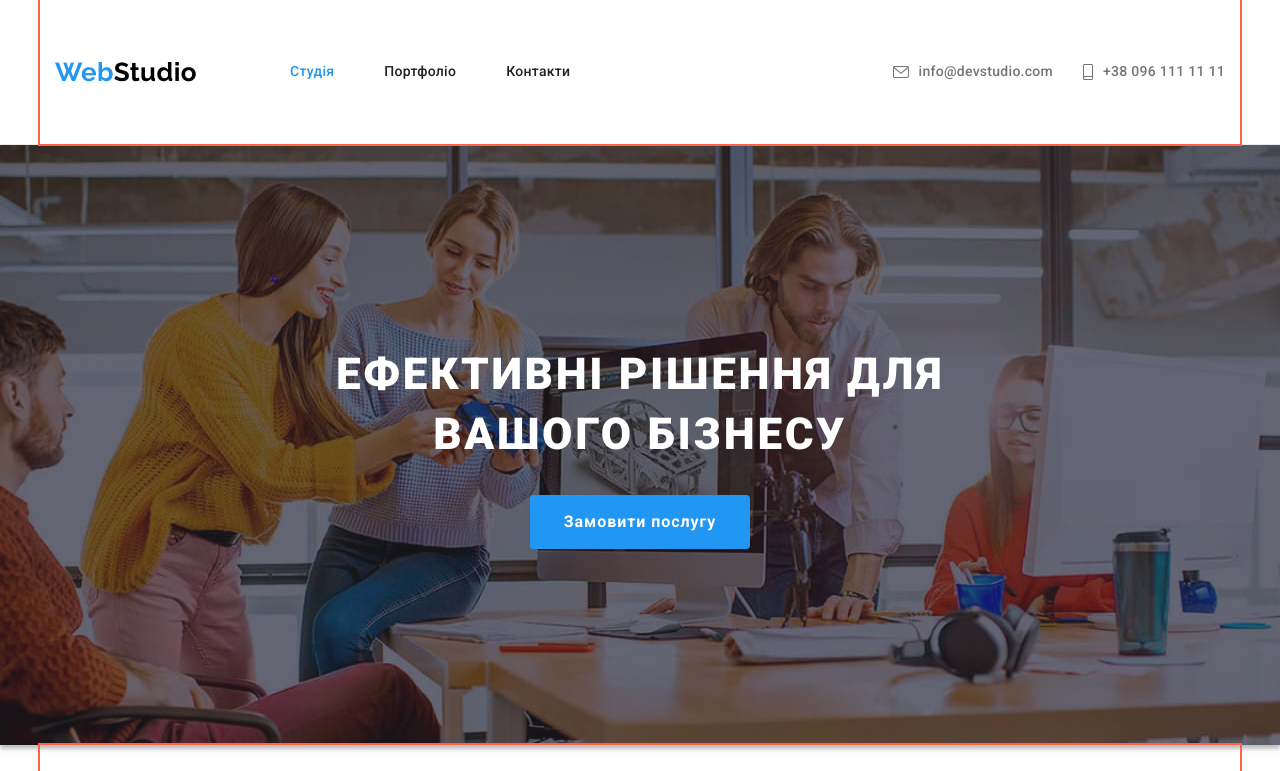
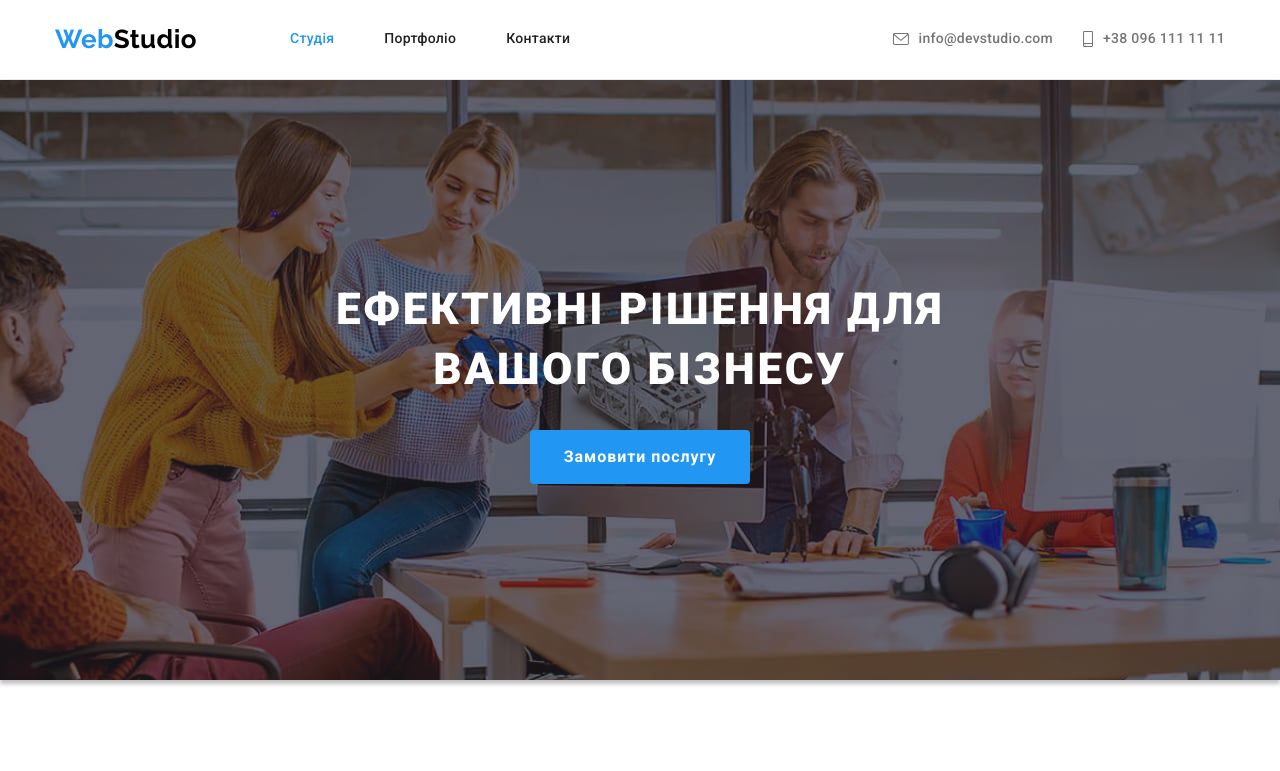
Before and after one commit to OlenaMykhalko/webstudio, a plain HTML site: page index.html in a window 1280 px wide. Shown: the top 771 px of the page. Drawn offline with nearby package versions, Linux system fonts and the light colour scheme.

Commit message:
Прибрано outline відкориговано падінги в хедері

```diff
--- a/css/styles.css
+++ b/css/styles.css
@@ -56,12 +56,13 @@ a {
   width: 1200px;
   padding-left: 15px;
   padding-right: 15px;
-  outline: 2px solid tomato;
+  /* outline: 2px solid tomato; */
 }
 
 /* --Header-----------------*/
 .site-header {
   border-bottom: 1px solid #ececec;
+  padding: 24px 0;
 }
 .main-nav {
   display: flex;
@@ -101,9 +102,6 @@ a {
 
 .site-nav .link {
   display: block;
-  padding-top: 32px;
-  padding-bottom: 32px;
-
   color: var(--title-text-color);
   font-weight: 500;
   font-size: 14px;
@@ -130,8 +128,6 @@ a {
 }
 .site-contacts .link {
   display: flex;
-  padding-top: 32px;
-  padding-bottom: 32px;
   align-items: center;
   justify-content: center;
   color: var(--primary-text-color);
```
